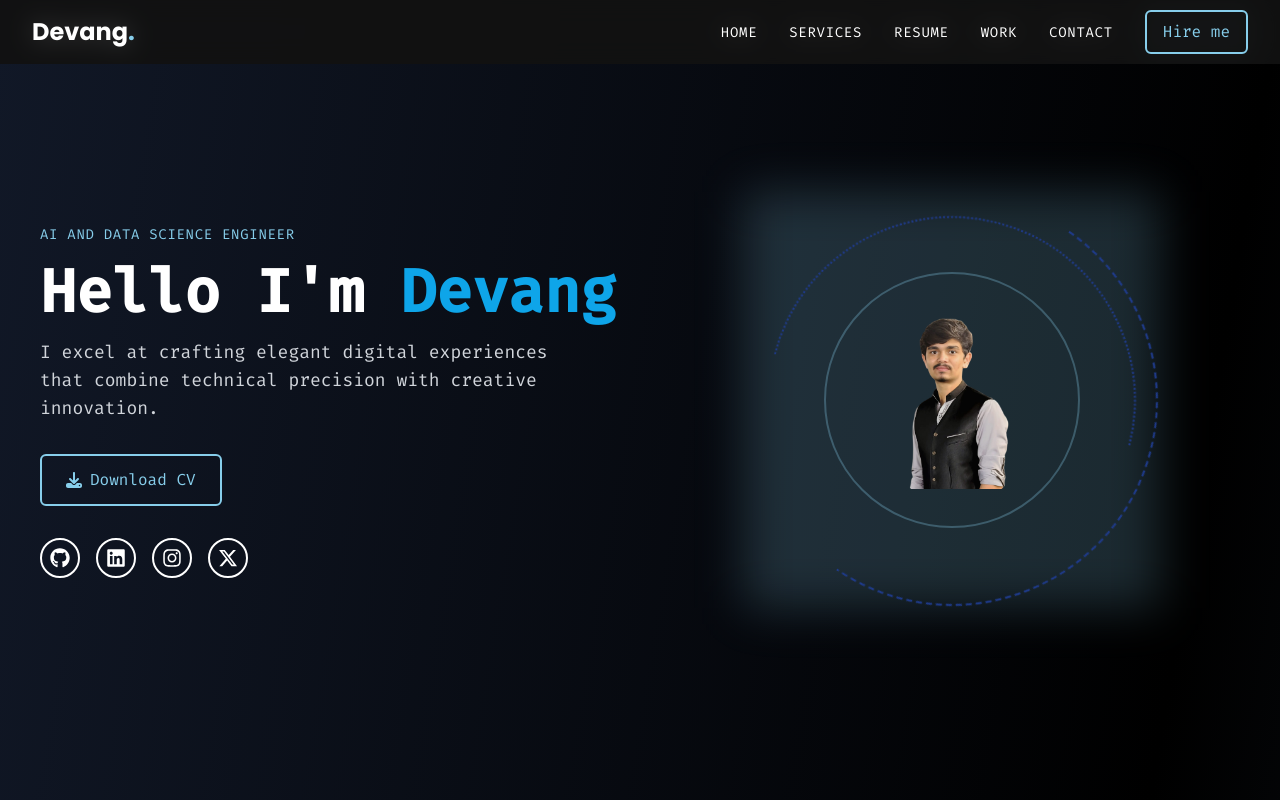
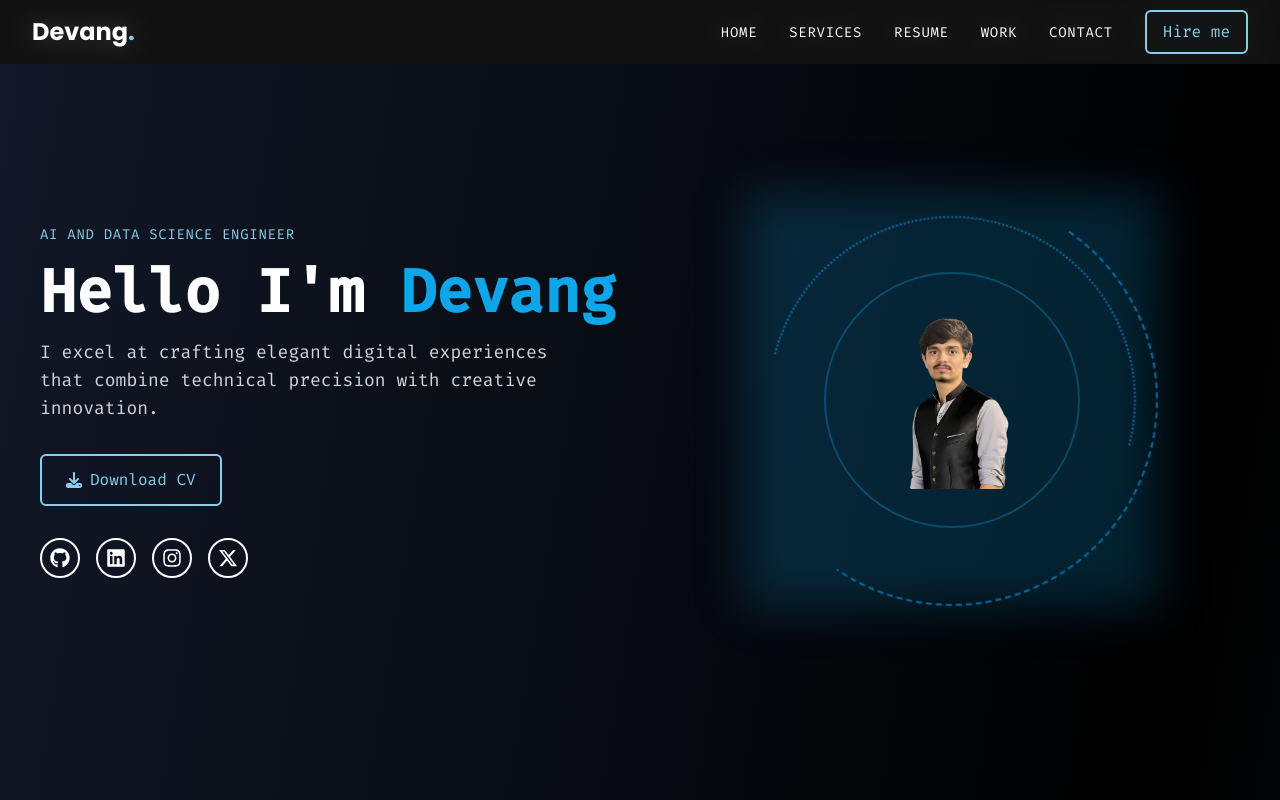
Before and after one commit to DEVang0876/Portfolio-Site, a React (Vite) app: page / in a window 1280 px wide. Shown: the top 800 px of the page. Built offline with nearby package versions, Linux system fonts and the light colour scheme.

Commit message:
Update Hero component: Change background and border colors to sky blue for improved aesthetics

```diff
--- a/src/components/Hero.jsx
+++ b/src/components/Hero.jsx
@@ -107,13 +107,13 @@ const Hero = () => {
           <motion.div className="relative order-1 md:order-2 mb-8 md:mb-0">
             <div className="relative w-[20rem] md:w-[26rem] h-[20rem] md:h-[26rem] mx-auto">
               {/* Neon glow effect */}
-              <div className="absolute inset-0 bg-[#87CEEB]/20 blur-xl" />
+              <div className="absolute inset-0 bg-sky-500/20 blur-xl" />
 
               {/* Rotating circles */}
               <motion.div
                 animate={{ rotate: 360 }}
                 transition={{ duration: 20, repeat: Infinity, ease: 'linear' }}
-                className="absolute inset-0.5 border-2 border-dashed border-[#1E3A8A] rounded-full"
+                className="absolute inset-0.5 border-2 border-dashed border-sky-700 rounded-full"
                 style={{
                   clipPath: 'inset(0 0 50% 0)',
                 }}
@@ -122,14 +122,14 @@ const Hero = () => {
               <motion.div
                 animate={{ rotate: -360 }}
                 transition={{ duration: 15, repeat: Infinity, ease: 'linear' }}
-                className="absolute inset-6 border-2 border-dotted border-[#1E3A8A] rounded-full"
+                className="absolute inset-6 border-2 border-dotted border-sky-700 rounded-full"
                 style={{
                   clipPath: 'inset(50% 0 0 0)',
                 }}
               />
 
               {/* Image container */}
-              <div className="absolute inset-16 md:inset-20 rounded-full overflow-hidden border-2 border-[#87CEEB]/30 flex items-center justify-center">
+              <div className="absolute inset-16 md:inset-20 rounded-full overflow-hidden border-2 border-sky-500/30 flex items-center justify-center">
                 <img
                   src={dhairya}
                   alt="Devang"
```
